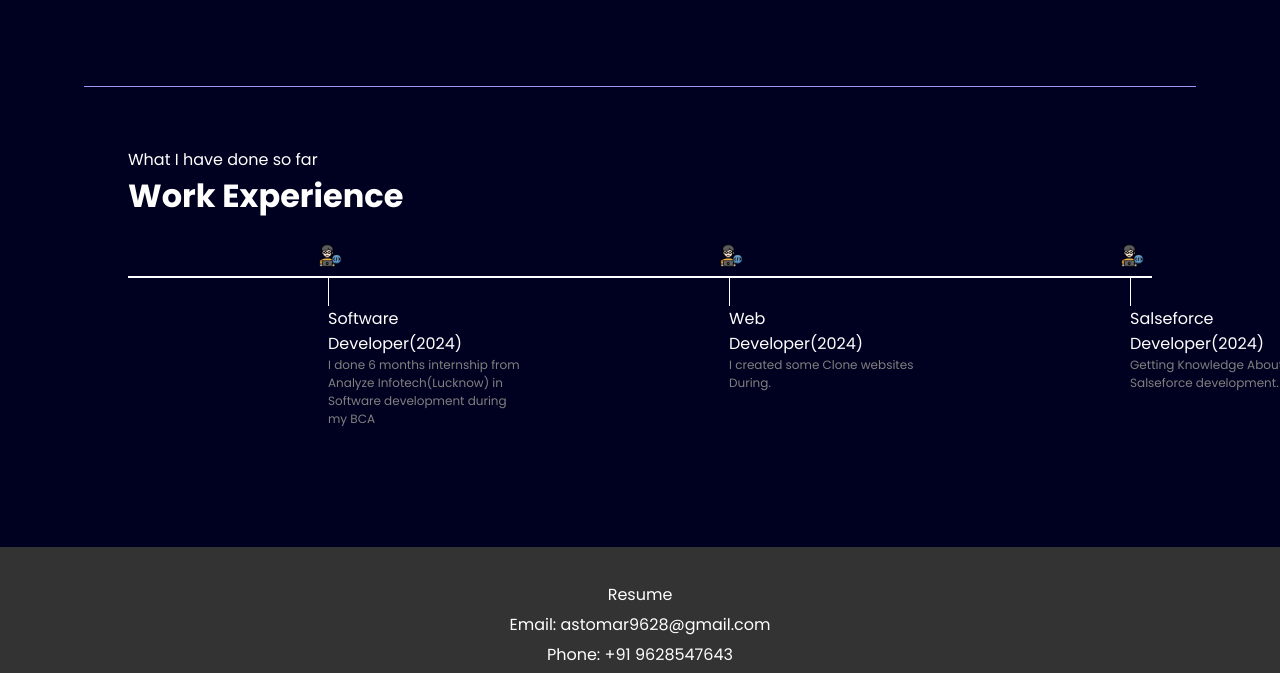
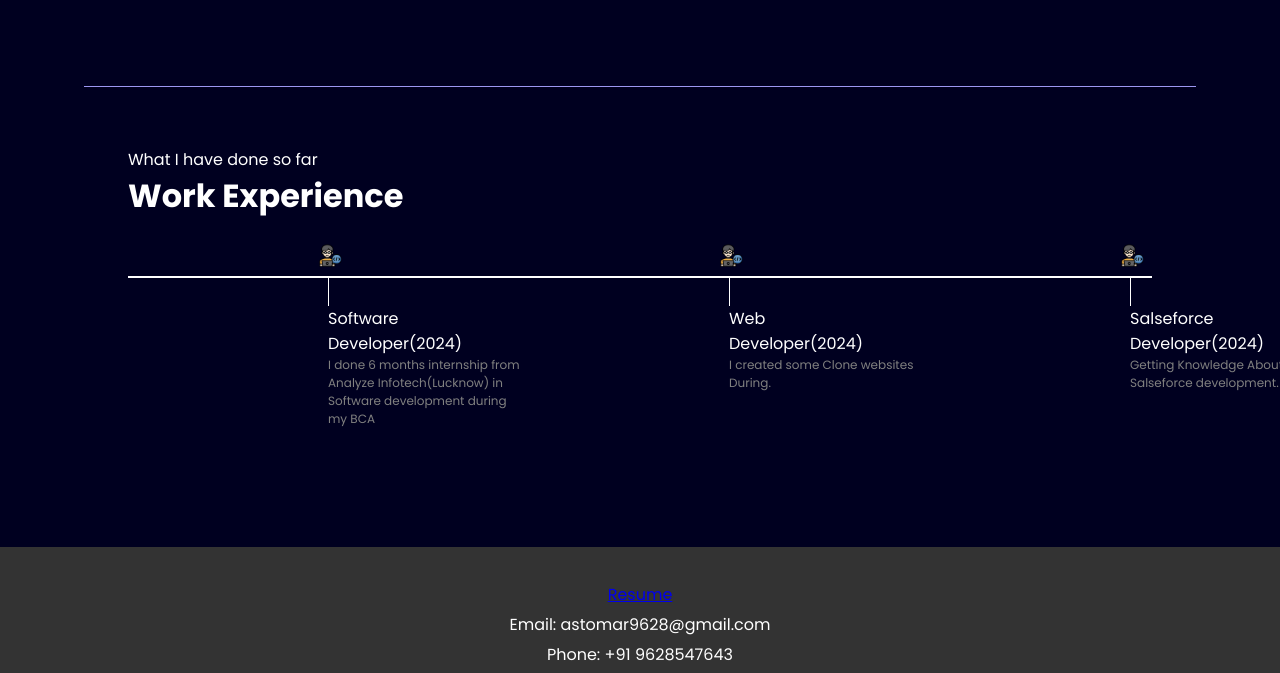
Before and after one commit to AkkiTomar1/Portfolio, a plain HTML site: page index.html in a window 1280 px wide. Shown: the part 1065-1738 px from the top of the page. Drawn offline with nearby package versions, Linux system fonts and the light colour scheme.

Commit message:
Update index.html

```diff
--- a/index.html
+++ b/index.html
@@ -298,7 +298,7 @@
     <footer class="footer">
         <div class="footer-container">
             <div class="contact-info">
-                <p><a https://drive.google.com/file/d/17Bf8vXVHzIIOwDxRMfvg9VA49BhuyxTZ/view?usp=sharing >Resume</a></p>
+                <p><a href=" https://drive.google.com/file/d/17Bf8vXVHzIIOwDxRMfvg9VA49BhuyxTZ/view?usp=sharing ">Resume</a></p>
                 <p>Email: astomar9628@gmail.com</p>
                 <p>Phone: +91 9628547643</p>
             </div>
```
